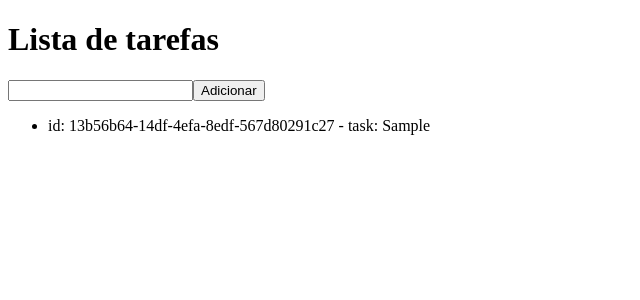
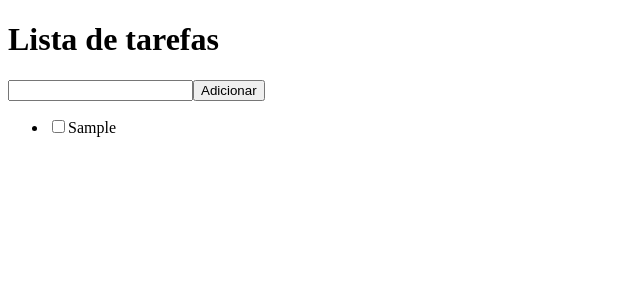
Before and after one commit to fernandoortolan/lista-de-tarefas-react, a React (Vite) app: page / in a window 1280 px wide. Both pictures are taken after typing "Sample" into the empty fields and a click on the button "Adicionar". Shown: the top 300 px of the page, without its empty margins (0-640 px from the left). Built offline with nearby package versions, Linux system fonts and the light colour scheme.

Commit message:
feat: cria componente Checkbox e integra à ToDoList

```diff
--- a/src/App.jsx
+++ b/src/App.jsx
@@ -8,8 +8,19 @@ function Header({ title }) {
   );
 }
 
+function Checkbox() {
+  return (
+    <input type="checkbox"></input>
+  );
+}
+
 function ToDoList({ list }) {
-  const listItems = list.map(item => <li key={item.id}>id: {item.id} - task: {item.task}</li>);
+  const listItems = list.map(item =>
+    <li key={item.id}>
+      <Checkbox />
+      {item.task}
+    </li>
+  );
 
   return (
     <ul>
```
